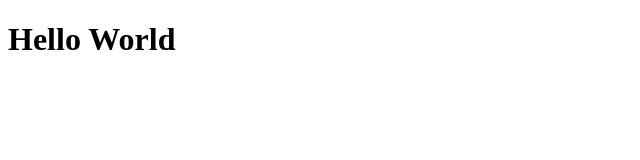
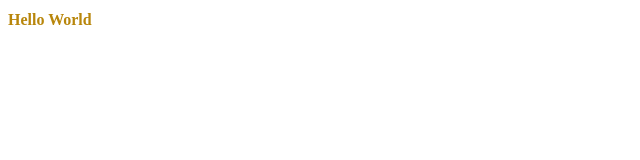
Before and after one commit to jhullyannoosdeveloper/dsa-web-application, a plain HTML site: page index.html in a window 1280 px wide. Shown: the whole page, without its empty margins (0-640 px from the left). Drawn offline with Linux system fonts and the light colour scheme.

Commit message:
hello world estilizado

```diff
--- a/index.html
+++ b/index.html
@@ -8,6 +8,6 @@
     <title>Document</title>
 </head>
 <body>
-    <h1>Hello World</h1>
+    <h1 style="font-family: 'JetBrains Mono ExtraLight'; font-size: medium; color:darkgoldenrod">Hello World</h1>
 </body>
 </html>
```
